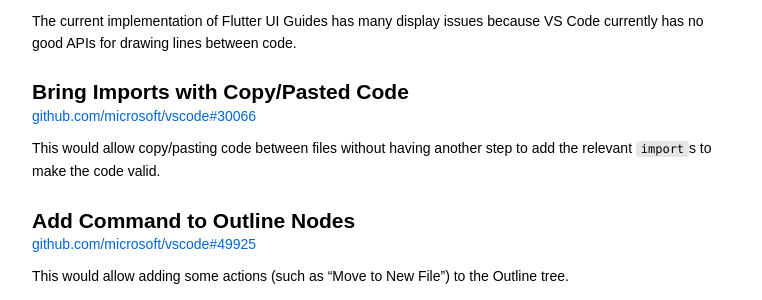
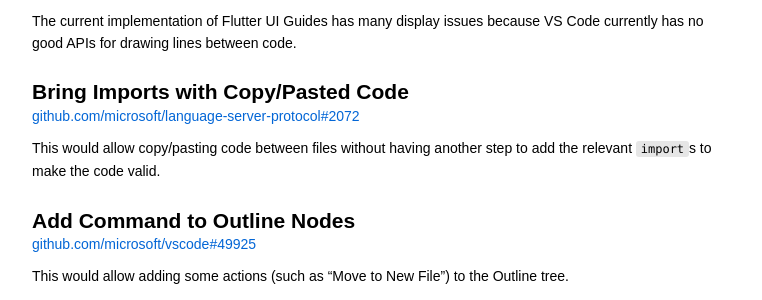
Before and after one commit to Dart-Code/Website, a Jekyll site: the page built from upstream-issues.md, in a window 1280 px wide and 900 px high, scrolled down 1357 px. Shown: the part 152-452 px from the top of the window, without its empty margins (333-1095 px from the left). Built offline with Jekyll 4.4.1, drawn with Linux system fonts in a browser that asks for light colours.

Commit message:
Update upstream-issues.md

```diff
--- a/upstream-issues.md
+++ b/upstream-issues.md
@@ -55,7 +55,7 @@
 
 
 ## Bring Imports with Copy/Pasted Code
-[github.com/microsoft/vscode#30066](https://github.com/microsoft/vscode/issues/30066)
+[github.com/microsoft/language-server-protocol#2072](https://github.com/microsoft/language-server-protocol/issues/2072)
 
 This would allow copy/pasting code between files without having another step to add the relevant `import`s to make the code valid.
 
```
